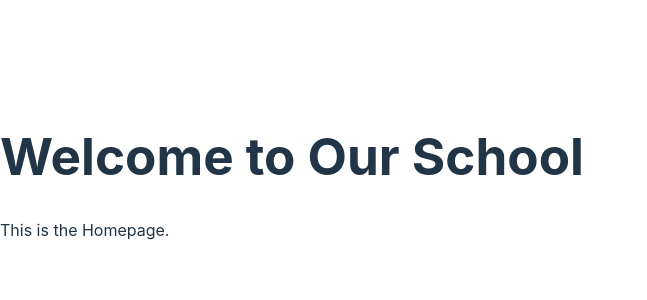
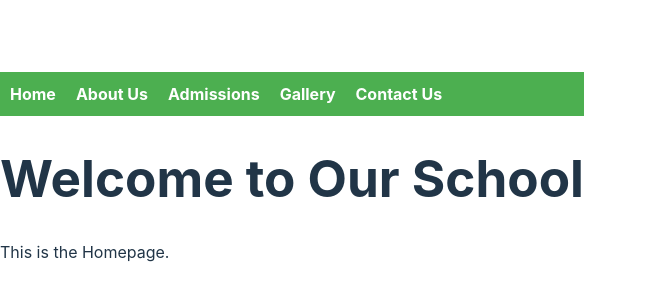
Before and after one commit to joek-yo/school-website, a React (Vite) app: page / in a window 1280 px wide. Shown: the part 224-524 px from the top of the page, without its empty margins (0-647 px from the left). Built offline with nearby package versions, Linux system fonts and the light colour scheme.

Commit message:
Add Navbar component and basic styling

```diff
--- a/src/App.jsx
+++ b/src/App.jsx
@@ -7,10 +7,12 @@ import About from './About/About';
 import Admissions from './Admissions/Admissions';
 import Gallery from './Gallery/Gallery';
 import Contact from './Contact/Contact';
+import Navbar from './components/Navbar';
 
 function App() {
   return (
     <Router>
+      <Navbar /> {/* Adding the Navbar component */}
       <Routes>
         <Route path="/" element={<Home />} />
         <Route path="/about" element={<About />} />
--- /dev/null
+++ b/src/components/Navbar.css
@@ -0,0 +1,27 @@
+/* Navbar.css - Basic styles for the Navigation Bar */
+
+nav {
+  background-color: #4CAF50; /* Green background */
+  padding: 10px; /* Padding around the nav */
+}
+
+nav ul {
+  list-style-type: none; /* Remove bullet points */
+  margin: 0; /* Remove margin */
+  padding: 0; /* Remove padding */
+  display: flex; /* Align items in a row */
+}
+
+nav li {
+  margin-right: 20px; /* Spacing between items */
+}
+
+nav a {
+  color: white; /* White text color */
+  text-decoration: none; /* Remove underline */
+  font-weight: bold; /* Make text bold */
+}
+
+nav a:hover {
+  text-decoration: underline; /* Underline on hover */
+}
--- /dev/null
+++ b/src/components/Navbar.jsx
@@ -0,0 +1,21 @@
+// Navbar.jsx - Component for the Navigation Bar
+
+import './Navbar.css';
+import React from 'react';
+import { Link } from 'react-router-dom';
+
+const Navbar = () => {
+  return (
+    <nav>
+      <ul>
+        <li><Link to="/">Home</Link></li>
+        <li><Link to="/about">About Us</Link></li>
+        <li><Link to="/admissions">Admissions</Link></li>
+        <li><Link to="/gallery">Gallery</Link></li>
+        <li><Link to="/contact">Contact Us</Link></li>
+      </ul>
+    </nav>
+  );
+};
+
+export default Navbar;
```
